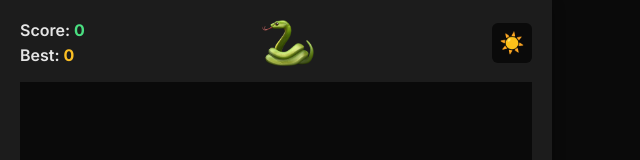
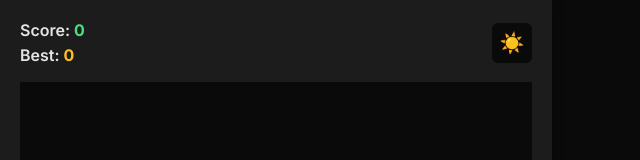
Before and after one commit to Rajveer2009/Snake, a website: page src/index.html in a window 1280 px wide. Shown: the top 160 px of the page, without its empty margins (0-640 px from the left). Drawn offline with nearby package versions, Linux system fonts and the light colour scheme.

Commit message:
Revert "Added Logo to app"
This reverts commit 4db6bc3aca2fd39075dd0b31e3966310ac1cabe9.

```diff
--- a/src/index.html
+++ b/src/index.html
@@ -24,7 +24,6 @@
                         <span id="highestScore" class="best-score">0</span>
                     </div>
                 </div>
-                <img id="logo" src="assets/snake.png" />
                 <button id="themeToggleBtn" class="theme-toggle-button">
                     🌙
                 </button>
--- a/src/styles.css
+++ b/src/styles.css
@@ -31,11 +31,6 @@ canvas {
     align-items: center;
     width: 100%;
     max-width: 512px;
-    max-height: 45.6px;
-}
-
-#logo {
-    height: 45.6px;
 }
 
 .score-display {
```
Also changed, not shown: src/assets/snake.png (deleted).
